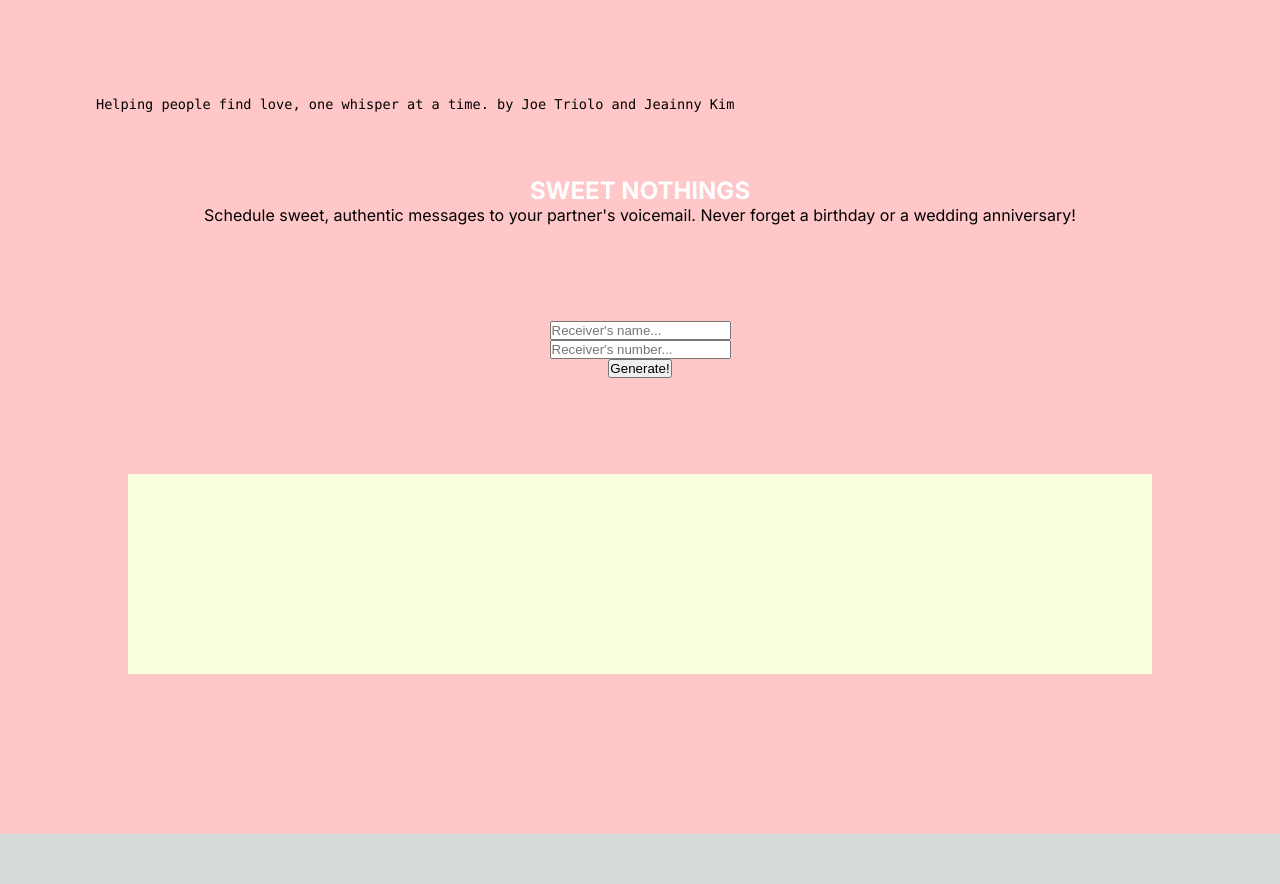
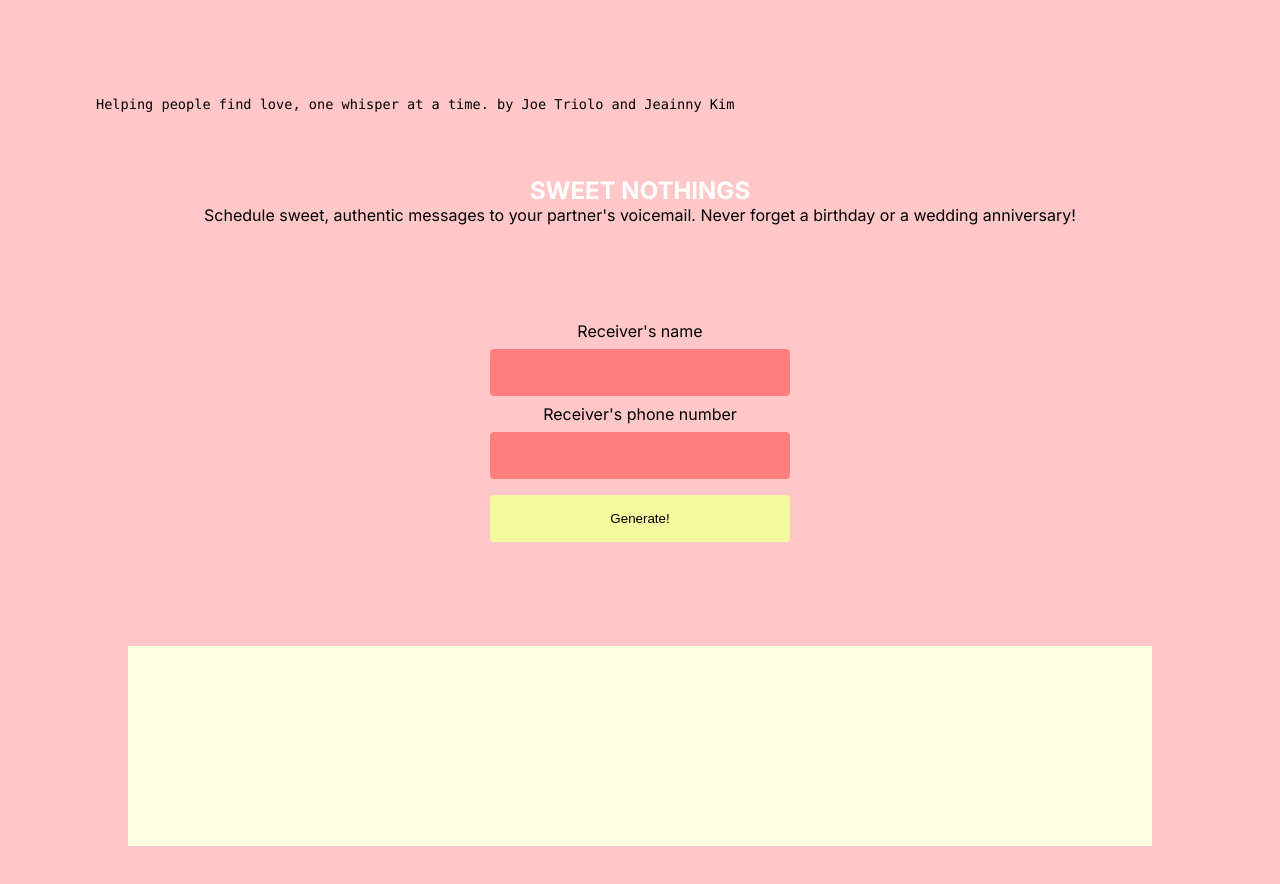
Before and after one commit to jbeanz/sweet-nothings, a Next.js app: page / in a window 1280 px wide. Shown: the top 884 px of the page. Before the commit the page ends 834 px from the top, so only its background shows below. Built offline with nearby package versions, Linux system fonts and the light colour scheme; no server answers.

Commit message:
Style InputBoxes and Button

```diff
--- a/src/components/InputBoxes.js
+++ b/src/components/InputBoxes.js
@@ -17,25 +17,28 @@ export const InputBoxes = ({ setGeneratedText }) => {
   };
 
   const handleGenerateMessage = async () => {
-    const text = await generateText(`Write a sweet nothing for ${name}`);
+    const text = await generateText(`Write a kind message full of love for ${name}`);
     setGeneratedText(text);
   };
 
   return (
     <div className={styles.container}>
+      <h>Receiver's name</h>
       <input
+        className={styles.inputBox}
         type="text"
-        placeholder="Receiver's name..."
         value={name}
         onChange={handleNameChange}
       />
+      <h>Receiver's phone number</h>
       <input
+        className={styles.inputBox}
         type="text"
-        placeholder="Receiver's number..."
         value={phoneNumber}
         onChange={handlePhoneNumberChange}
       />
-      <button onClick={handleGenerateMessage}>Generate!</button>
+      <button className={styles.generateButton}
+        onClick={handleGenerateMessage}>Generate!</button>
     </div>
   );
 }
--- a/src/components/inputboxes.module.css
+++ b/src/components/inputboxes.module.css
@@ -5,3 +5,21 @@
   padding: 6rem;
   background-color: #ffc7c7;
 }
+
+.inputBox {
+  background: #ff7f7f;
+  width: 300px;
+  border-radius: 4px;
+  border: none;
+  padding: 1rem;
+  margin: 0.5rem;
+}
+
+.generateButton {
+  background: #f3fa9e;
+  width: 300px;
+  border-radius: 4px;
+  border: none;
+  padding: 1rem;
+  margin: 0.5rem;
+}
```
